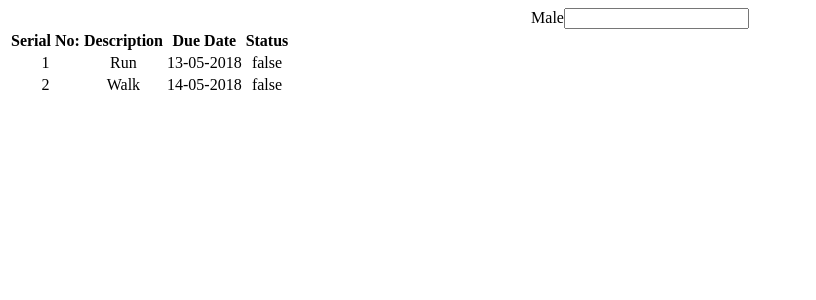
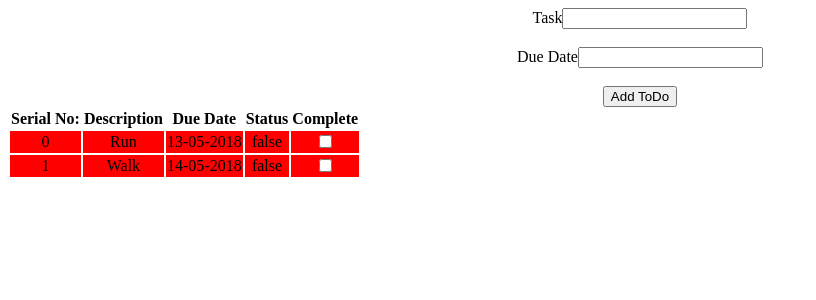
Before and after one commit to davidgriffo/ToDoAngular, an Angular app: page / in a window 1280 px wide. Shown: the top 300 px of the page, without its empty margins (0-816 px from the left). Built offline with nearby package versions, Linux system fonts and the light colour scheme.

Commit message:
3rd mistake

```diff
--- a/src/app/app.component.html
+++ b/src/app/app.component.html
@@ -1,8 +1,12 @@
 <!--The content below is only a placeholder and can be replaced.-->
 <div style="text-align:center">
-    <label for="male">Male</label>
-    <input type="text"ng-model="serialNumber"><br>
-
+    <label for="task">Task</label>
+    <input type="text" [(ngModel)]="task"><br>
+    <br>
+    <label for="DueDate">Due Date</label>
+    <input type="text" [(ngModel)]="duedate"><br>
+    <br>
+    <input type="button" value = "Add ToDo" (click)="addToDo()">
 </div>
 <div style="text-align:center">
   <table>
@@ -12,14 +16,16 @@
         <th>Description</th>
         <th>Due Date</th>
         <th>Status</th>
+        <th>Complete</th>
       </tr>
     </thead>
     <tbody>
-      <tr *ngFor="let todo of todos">
+      <tr *ngFor="let todo of todos" [ngStyle]="{ 'background-color': todo.status ? 'green':'red'}">
         <td>{{todo.serialNumber}}</td>
         <td>{{todo.task}}</td>
         <td>{{todo.duedate}}</td>
         <td>{{todo.status}}</td>
+        <td><input type="checkbox" (click)="updateToDo(todo.serialNumber)"></td>
     </tr>
     </tbody>
   </table>
--- a/src/app/app.component.ts
+++ b/src/app/app.component.ts
@@ -8,16 +8,23 @@ import { Component } from '@angular/core';
 export class AppComponent {
 
  todos : ToDo[] = [
-  {serialNumber: 1,task: 'Run',status: false,duedate: '13-05-2018'},
-  {serialNumber: 2,task: 'Walk',status: false,duedate: '14-05-2018'}
+  {serialNumber: 0,task: 'Run',status: false,duedate: '13-05-2018'},
+  {serialNumber: 1,task: 'Walk',status: false,duedate: '14-05-2018'}
  ];
-
- serialNumber: number;
  task: string;
- status: boolean;
  duedate: string;
 
+
  title = 'app';
+
+ addToDo(){
+    let nextId = this.todos.length;
+    this.todos.push({serialNumber: nextId,task: this.task,status: false,duedate: this.duedate});
+ }
+
+ updateToDo(index: number){
+    this.todos[index].status = !this.todos[index].status;
+ }
 }
 
 class ToDo {
--- a/src/app/app.module.ts
+++ b/src/app/app.module.ts
@@ -1,6 +1,6 @@
 import { BrowserModule } from '@angular/platform-browser';
 import { NgModule } from '@angular/core';
-
+import { FormsModule } from '@angular/forms';
 
 import { AppComponent } from './app.component';
 
@@ -10,7 +10,8 @@ import { AppComponent } from './app.component';
     AppComponent
   ],
   imports: [
-    BrowserModule
+    BrowserModule,
+    FormsModule
   ],
   providers: [],
   bootstrap: [AppComponent]
```
